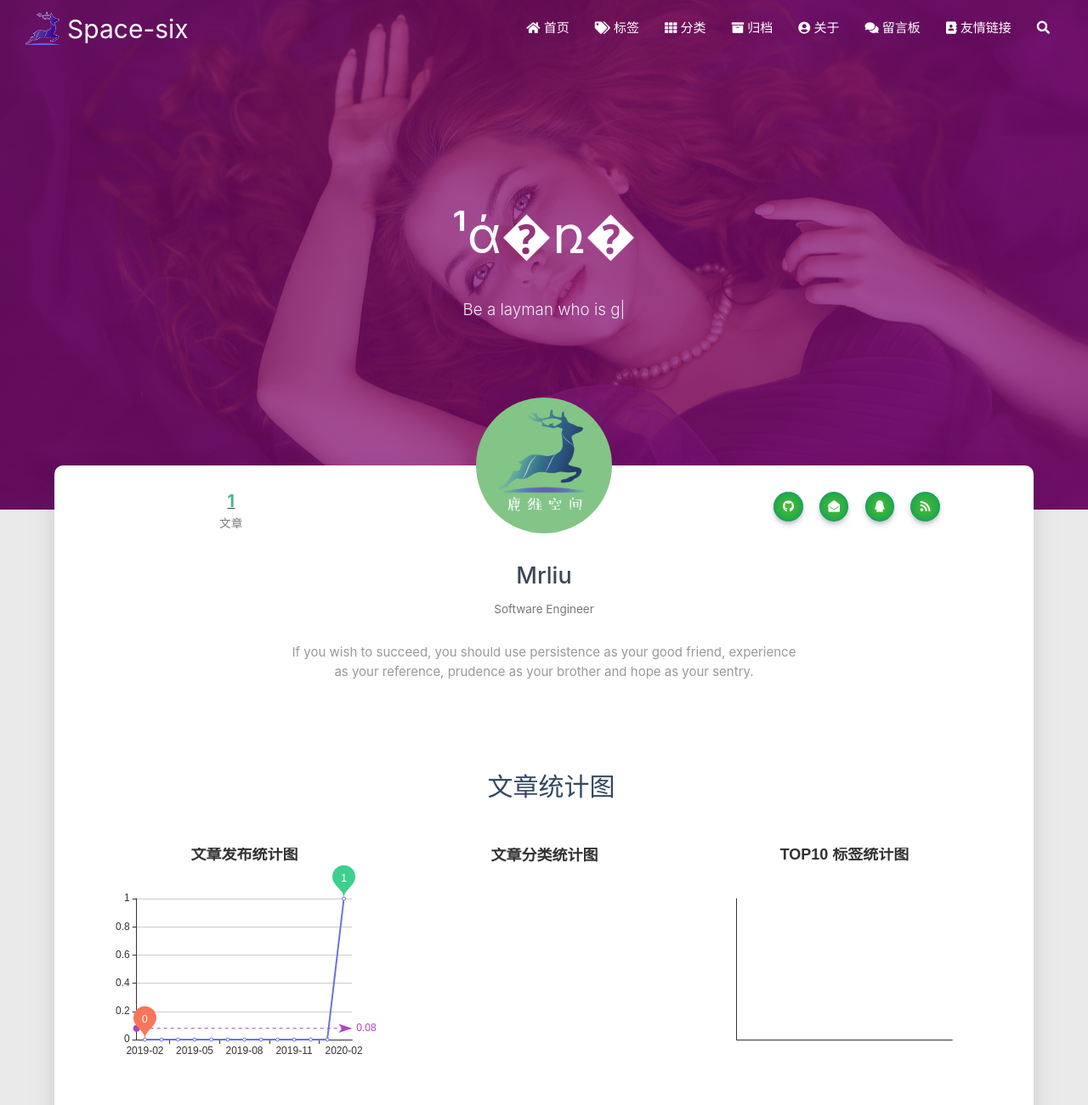
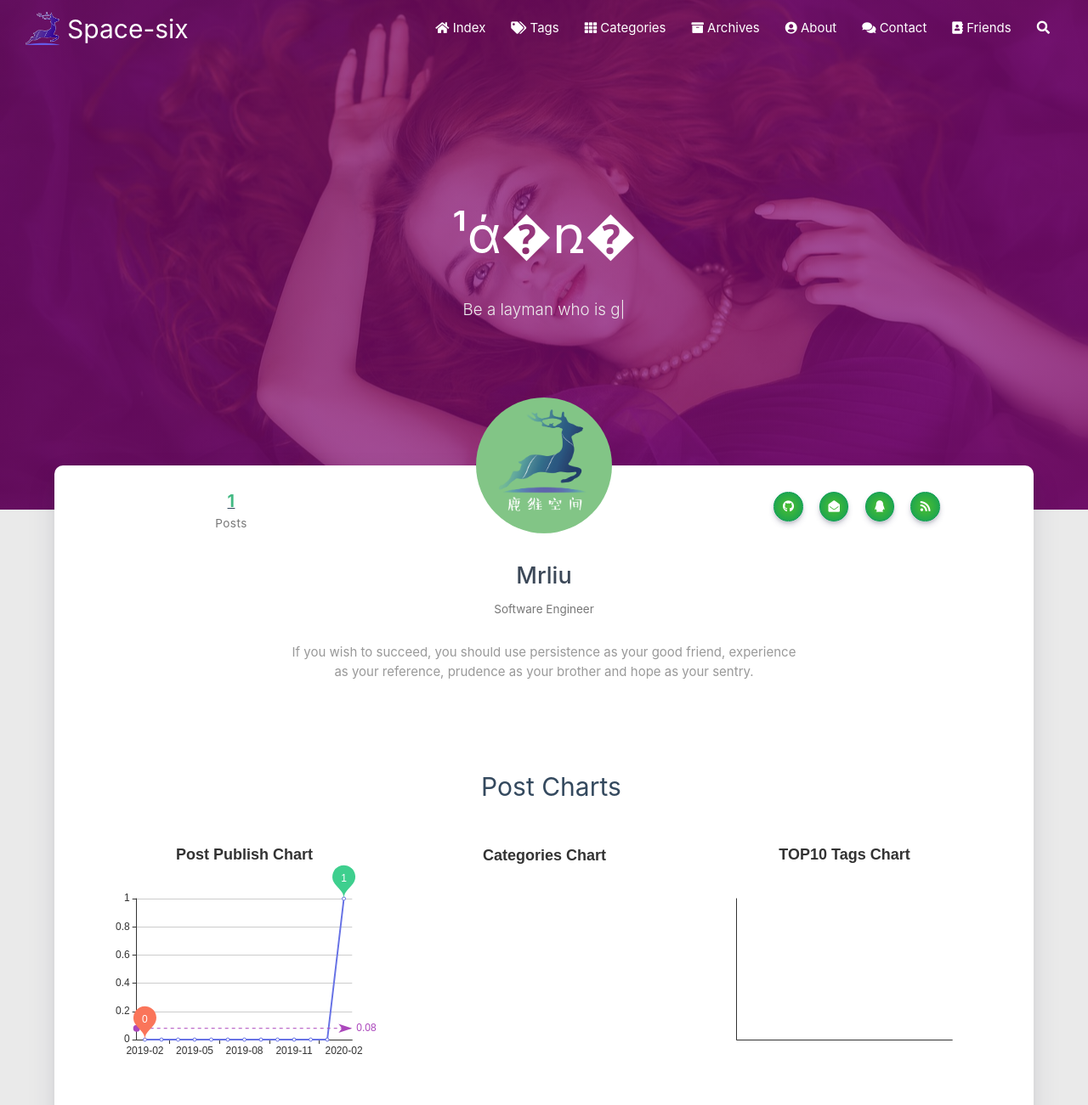
Before and after one commit to luweispace/luweispace.github.io, a plain HTML site: page about/index.html in a window 1280 px wide. Shown: the top 1301 px of the page at 85% size. Drawn offline with nearby package versions, Linux system fonts and the light colour scheme; some packages are replaced by stand-ins of ours; no server answers; a script that the page names is missing; some icons are missing.

Commit message:
Site updated: 2020-02-15 22:18:31

```diff
--- a/about/index.html
+++ b/about/index.html
@@ -1,11 +1,11 @@
 <!DOCTYPE HTML>
-<html lang="zh-CN">
+<html lang="zh_CN">
 
 
 <head>
     <meta charset="utf-8">
-    <meta name="keywords" content="关于, Space-six">
-    <meta name="description" content="关于 | Space-six">
+    <meta name="keywords" content="About, Space-six">
+    <meta name="description" content="About | Space-six">
     <meta http-equiv="X-UA-Compatible" content="IE=edge">
     <meta name="viewport" content="width=device-width, initial-scale=1.0, user-scalable=no">
     <meta name="renderer" content="webkit|ie-stand|ie-comp">
@@ -13,7 +13,7 @@
     <meta name="format-detection" content="telephone=no">
     <meta name="apple-mobile-web-app-capable" content="yes">
     <meta name="apple-mobile-web-app-status-bar-style" content="black-translucent">
-    <title>关于 | Space-six</title>
+    <title>About | Space-six</title>
     <link rel="icon" type="image/png" href="/favicon.png">
 
     <link rel="stylesheet" type="text/css" href="/libs/awesome/css/all.css">
@@ -52,7 +52,7 @@
 
       <i class="fas fa-home" style="zoom: 0.6;"></i>
 
-      <span>首页</span>
+      <span>Index</span>
     </a>
 
   </li>
@@ -63,7 +63,7 @@
 
       <i class="fas fa-tags" style="zoom: 0.6;"></i>
 
-      <span>标签</span>
+      <span>Tags</span>
     </a>
 
   </li>
@@ -74,7 +74,7 @@
 
       <i class="fas fa-th" style="zoom: 0.6;"></i>
 
-      <span>分类</span>
+      <span>Categories</span>
     </a>
 
   </li>
@@ -85,7 +85,7 @@
 
       <i class="fas fa-archive" style="zoom: 0.6;"></i>
 
-      <span>归档</span>
+      <span>Archives</span>
     </a>
 
   </li>
@@ -96,7 +96,7 @@
 
       <i class="fas fa-user-circle" style="zoom: 0.6;"></i>
 
-      <span>关于</span>
+      <span>About</span>
     </a>
 
   </li>
@@ -107,7 +107,7 @@
 
       <i class="fas fa-comments" style="zoom: 0.6;"></i>
 
-      <span>留言板</span>
+      <span>Contact</span>
     </a>
 
   </li>
@@ -118,14 +118,14 @@
 
       <i class="fas fa-address-book" style="zoom: 0.6;"></i>
 
-      <span>友情链接</span>
+      <span>Friends</span>
     </a>
 
   </li>
 
   <li>
     <a href="#searchModal" class="modal-trigger waves-effect waves-light">
-      <i id="searchIcon" class="fas fa-search" title="搜索" style="zoom: 0.85;"></i>
+      <i id="searchIcon" class="fas fa-search" title="Search" style="zoom: 0.85;"></i>
     </a>
   </li>
 </ul>
@@ -154,7 +154,7 @@
 
 			    <i class="fa-fw fas fa-home"></i>
 
-			首页
+			Index
 		</a>
 
         </li>
@@ -165,7 +165,7 @@
 
 			    <i class="fa-fw fas fa-tags"></i>
 
-			标签
+			Tags
 		</a>
 
         </li>
@@ -176,7 +176,7 @@
 
 			    <i class="fa-fw fas fa-th"></i>
 
-			分类
+			Categories
 		</a>
 
         </li>
@@ -187,7 +187,7 @@
 
 			    <i class="fa-fw fas fa-archive"></i>
 
-			归档
+			Archives
 		</a>
 
         </li>
@@ -198,7 +198,7 @@
 
 			    <i class="fa-fw fas fa-user-circle"></i>
 
-			关于
+			About
 		</a>
 
         </li>
@@ -220,7 +220,7 @@
 
 			    <i class="fa-fw fas fa-address-book"></i>
 
-			友情链接
+			Friends
 		</a>
 
         </li>
@@ -357,7 +357,7 @@
 
 <div class="statis">
     <span class="count"><a href="/">1</a></span>
-    <span class="name">文章</span>
+    <span class="name">Posts</span>
 </div>
 
 
@@ -377,7 +377,7 @@
 
 <div class="statis">
     <span class="count"><a href="/">1</a></span>
-    <span class="name">文章</span>
+    <span class="name">Posts</span>
 </div>
 
 
@@ -478,7 +478,7 @@
 
 <div id="postCharts" class="post-charts">
     <div class="title center-align" data-aos="zoom-in-up">
-        <i class="far fa-bar-chart"></i>&nbsp;&nbsp;文章统计图
+        <i class="far fa-bar-chart"></i>&nbsp;&nbsp;Post Charts
     </div>
     <div class="row">
         <div class="chart col s12 m6 l4" data-aos="zoom-in-up">
@@ -505,7 +505,7 @@
 
     let postsOption = {
         title: {
-            text: '文章发布统计图',
+            text: 'Post Publish Chart',
             top: -5,
             x: 'center'
         },
@@ -521,7 +521,7 @@
         },
         series: [
             {
-                name: '文章篇数',
+                name: 'Number of posts',
                 type: 'line',
                 color: ['#6772e5'],
                 data: [0,0,0,0,0,0,0,0,0,0,0,0,1],
@@ -531,17 +531,17 @@
                     data: [{
                         type: 'max',
                         itemStyle: {color: ['#3ecf8e']},
-                        name: '最大值'
+                        name: 'Maximum'
                     }, {
                         type: 'min',
                         itemStyle: {color: ['#fa755a']},
-                        name: '最小值'
+                        name: 'Minimum'
                     }]
                 },
                 markLine: {
                     itemStyle: {color: ['#ab47bc']},
                     data: [
-                        {type: 'average', name: '平均值'}
+                        {type: 'average', name: 'Average'}
                     ]
                 }
             }
@@ -552,7 +552,7 @@
 
     let categoriesOption = {
         title: {
-            text: '文章分类统计图',
+            text: 'Categories Chart',
             top: -4,
             x: 'center'
         },
@@ -562,7 +562,7 @@
         },
         series: [
             {
-                name: '分类',
+                name: 'Categories',
                 type: 'pie',
                 radius: '50%',
                 color: ['#6772e5', '#ff9e0f', '#fa755a', '#3ecf8e', '#82d3f4', '#ab47bc', '#525f7f', '#f51c47', '#26A69A'],
@@ -582,7 +582,7 @@
 
     let tagsOption = {
         title: {
-            text: 'TOP10 标签统计图',
+            text: 'TOP10 Tags Chart',
             top: -5,
             x: 'center'
         },
@@ -609,17 +609,17 @@
                     data: [{
                         type: 'max',
                         itemStyle: {color: ['#3ecf8e']},
-                        name: '最大值'
+                        name: 'Maximum'
                     }, {
                         type: 'min',
                         itemStyle: {color: ['#fa755a']},
-                        name: '最小值'
+                        name: 'Minimum'
                     }],
                 },
                 markLine: {
                     itemStyle: {color: ['#ab47bc']},
                     data: [
-                        {type: 'average', name: '平均值'}
+                        {type: 'average', name: 'Average'}
                     ]
                 }
             }
@@ -716,8 +716,8 @@
 <div id="searchModal" class="modal">
     <div class="modal-content">
         <div class="search-header">
-            <span class="title"><i class="fas fa-search"></i>&nbsp;&nbsp;搜索</span>
-            <input type="search" id="searchInput" name="s" placeholder="请输入搜索的关键字"
+            <span class="title"><i class="fas fa-search"></i>&nbsp;&nbsp;Search</span>
+            <input type="search" id="searchInput" name="s" placeholder="Please enter a search keyword"
                    class="search-input">
         </div>
         <div id="searchResult"></div>
```
Also changed, not shown: 2020/02/15/hello-world/index.html (+29 -29 lines), archives/2020/02/index.html (+20 -20 lines), archives/2020/index.html (+20 -20 lines), archives/index.html (+20 -20 lines), categories/index.html (+22 -22 lines), contact/index.html (+18 -18 lines), friends/index.html (+18 -18 lines), index.html (+18 -18 lines), tags/index.html (+21 -21 lines).
